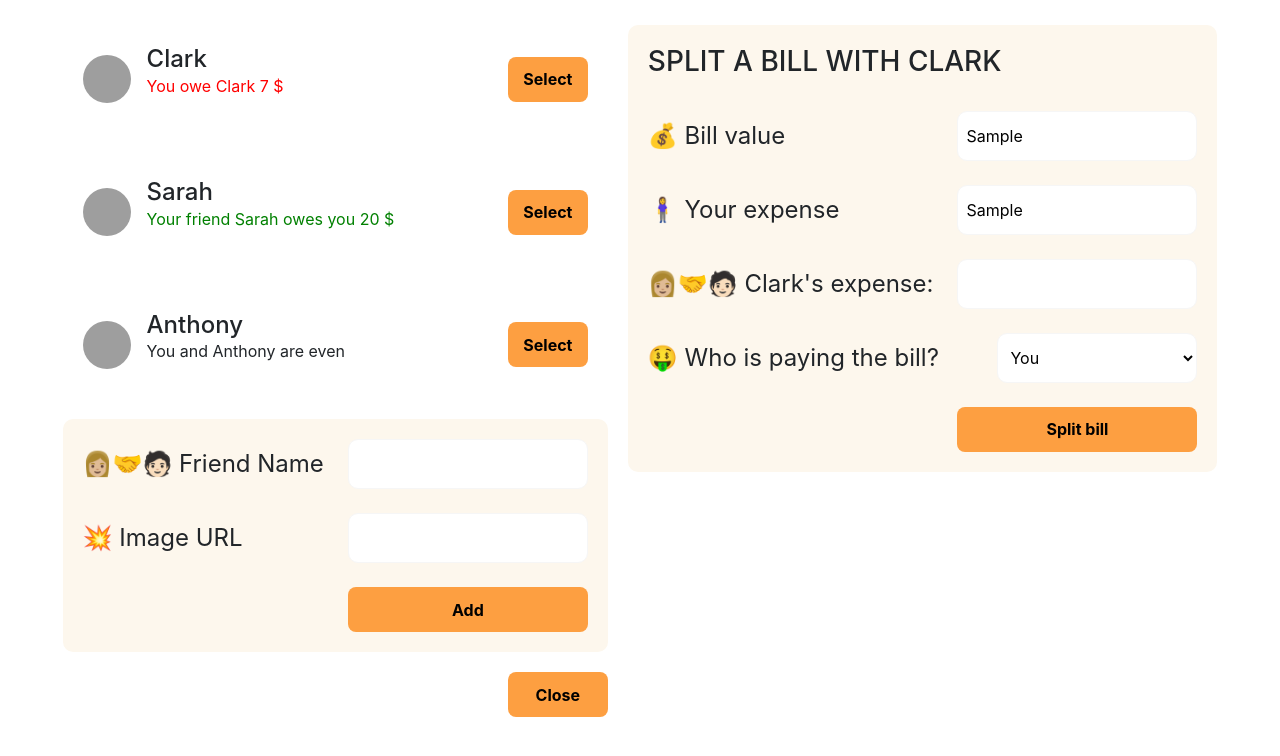
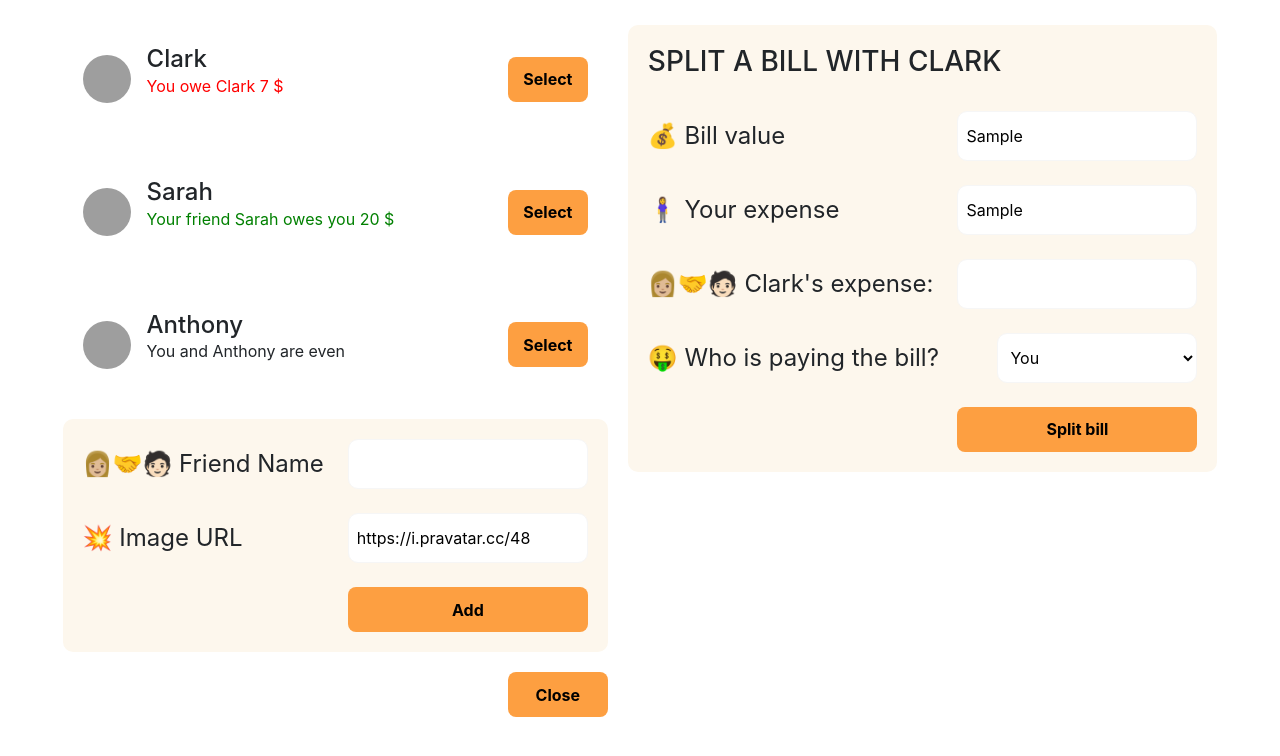
Before and after one commit to Safeya-Yasien/eat-in-split, a React (Create React App) app: page / in a window 1280 px wide. Both pictures are taken after typing "Sample", "Sample" into the empty fields and a click on the button "Add Friend". Shown: the top 756 px of the page. Built offline with nearby package versions, Linux system fonts and the light colour scheme; grey boxes are pictures that could not be loaded.

Commit message:
adding new friend

```diff
--- a/src/App.js
+++ b/src/App.js
@@ -31,16 +31,21 @@ const Button = ({ children, onClick }) => {
 
 function App() {
   const [showAddFriend, setShowAddFriend] = useState(false);
+  const [friends, setFriends] = useState(initialFriends);
 
   const handleShowAddFriend = () => {
     return setShowAddFriend((show) => !show);
   };
 
+  const handleAddFriend = (friend) => {
+    return setFriends([...friends, friend]);
+  };
+
   return (
     <div className="app">
       <div className="sidebar">
-        <FriendsList />
-        {showAddFriend && <AddFriendForm />}
+        <FriendsList friends={friends} />
+        {showAddFriend && <AddFriendForm onAddFriend={handleAddFriend} />}
         <div className="d-flex justify-content-end align-items-center add-button">
           <Button onClick={handleShowAddFriend}>
             {!showAddFriend ? "Add Friend" : "Close"}
@@ -54,9 +59,7 @@ function App() {
 
 export default App;
 
-const FriendsList = () => {
-  const friends = initialFriends;
-
+const FriendsList = ({ friends }) => {
   return (
     <ul className="d-flex flex-column gap-4">
       {friends.map((friend) => (
@@ -93,17 +96,50 @@ const Friend = ({ friend }) => {
   );
 };
 
-const AddFriendForm = () => {
+const AddFriendForm = ({ onAddFriend }) => {
+  const [name, setName] = useState("");
+  const [image, setImage] = useState("https://i.pravatar.cc/48");
+
+  const handleSubmit = (e) => {
+    e.preventDefault();
+
+    if (!name || !image) return;
+
+    const id = crypto.randomUUID();
+    const newFriend = {
+      id: id,
+      name: name,
+      image: `${image}?=${id}`,
+      balance: 0,
+    };
+
+    onAddFriend(newFriend);
+
+    setName("");
+    setImage("https://i.pravatar.cc/48");
+  };
+
   return (
-    <form className="d-flex flex-column gap-4 add-friend-form">
+    <form
+      className="d-flex flex-column gap-4 add-friend-form"
+      onSubmit={handleSubmit}
+    >
       <div className="d-flex flex-column gap-4">
         <div className="d-flex align-items-center gap-4 justify-content-between">
           <label className="fs-4">👩🏼‍🤝‍🧑🏻 Friend Name</label>
-          <input type="text" />
+          <input
+            type="text"
+            value={name}
+            onChange={(e) => setName(e.target.value)}
+          />
         </div>
         <div className="d-flex align-items-center gap-4 justify-content-between">
           <label className="fs-4">💥 Image URL</label>
-          <input type="text" />
+          <input
+            type="text"
+            value={image}
+            onChange={(e) => setImage(e.target.value)}
+          />
         </div>
       </div>
       <div className="d-flex justify-content-end">
```
